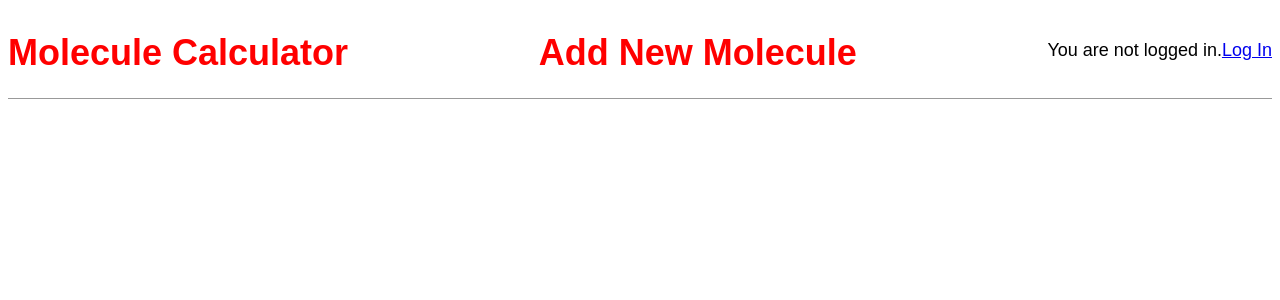
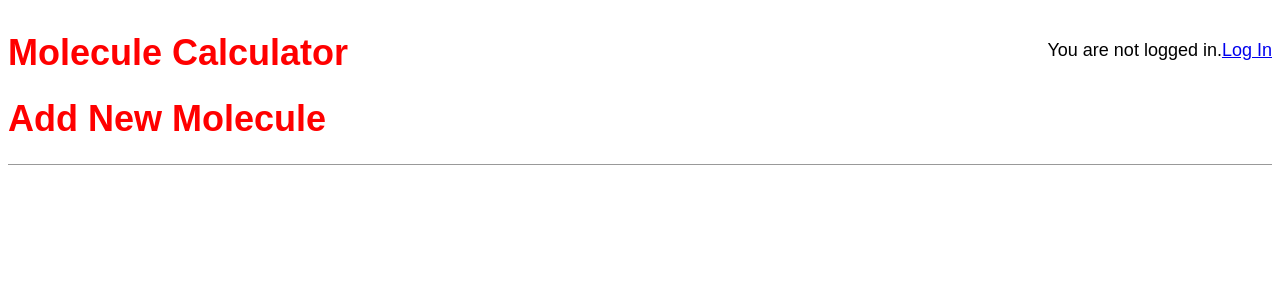
Before and after one commit to ugbioinformatics/programming_project_WCh_2024, a Django app: page / in a window 1280 px wide. Shown: the top 300 px of the page. Run offline with Django 4.2, Linux system fonts and the light colour scheme; data comes from the database, SQL or seed files in the repository; parts of the project's set-up code (start-up, migrations or seed data) failed here and were passed over; some web fonts are replaced.

Commit message:
Update base.html

```diff
--- a/abecadlo/templates/base.html
+++ b/abecadlo/templates/base.html
@@ -11,10 +11,8 @@
       <header>
         <div class="nav-left">
           <h1><a href="{% url 'home' %}">Molecule Calculator</a></h1>
+          <h1><a href="{% url 'post_suma' %}">Add New Molecule</a></h1>
         </div>
-          <div class="nav-left">
-          <h1><a href="{% url 'post_suma' %}">Add New Molecule</a></h1>
-          </div>
         <div class="nav-right">
 
           {% if user.is_authenticated %}
```
